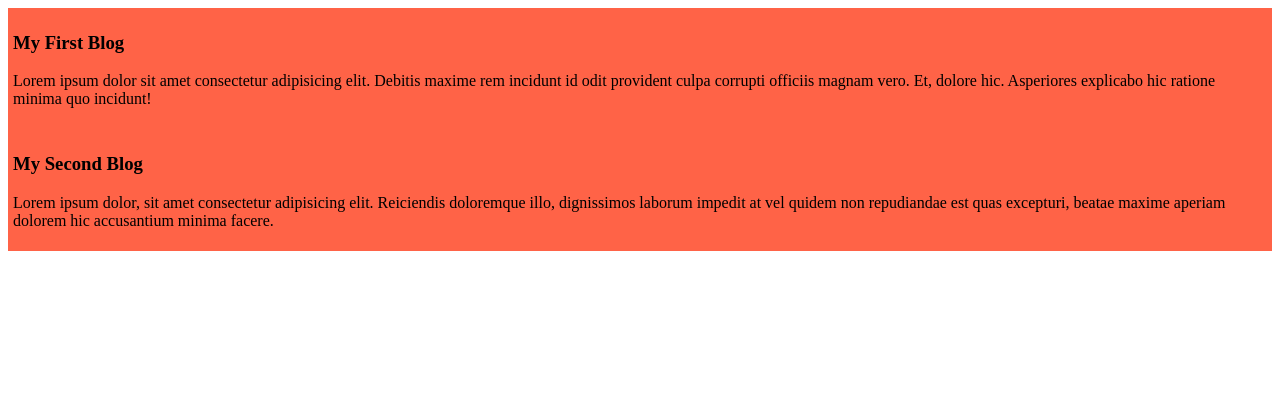
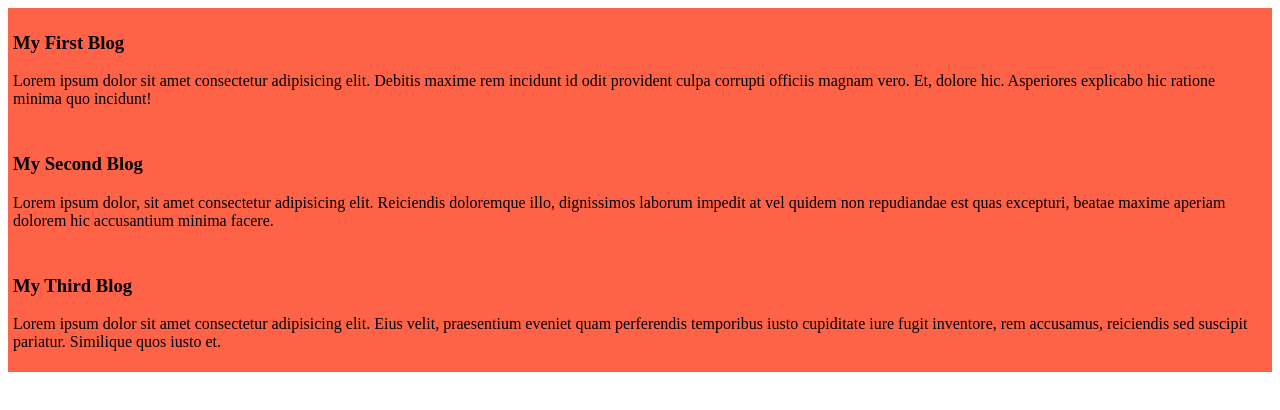
Before and after one commit to sayed1525/My-First-Website, a plain HTML site: page index.html in a window 1280 px wide. Drawn offline with Linux system fonts and the light colour scheme.

Commit message:
added fourth blog

```diff
--- a/index.html
+++ b/index.html
@@ -19,5 +19,11 @@
             Lorem ipsum dolor, sit amet consectetur adipisicing elit. Reiciendis doloremque illo, dignissimos laborum impedit at vel quidem non repudiandae est quas excepturi, beatae maxime aperiam dolorem hic accusantium minima facere.
         </p>
     </div>
+    <div>
+        <h3>My Third Blog</h3>
+        <p>
+            Lorem ipsum dolor sit amet consectetur adipisicing elit. Eius velit, praesentium eveniet quam perferendis temporibus iusto cupiditate iure fugit inventore, rem accusamus, reiciendis sed suscipit pariatur. Similique quos iusto et.
+        </p>
+    </div>
 </body>
 </html>
```
